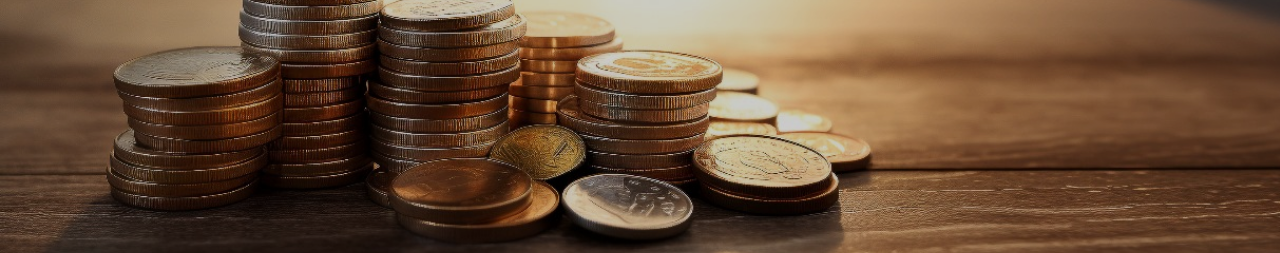
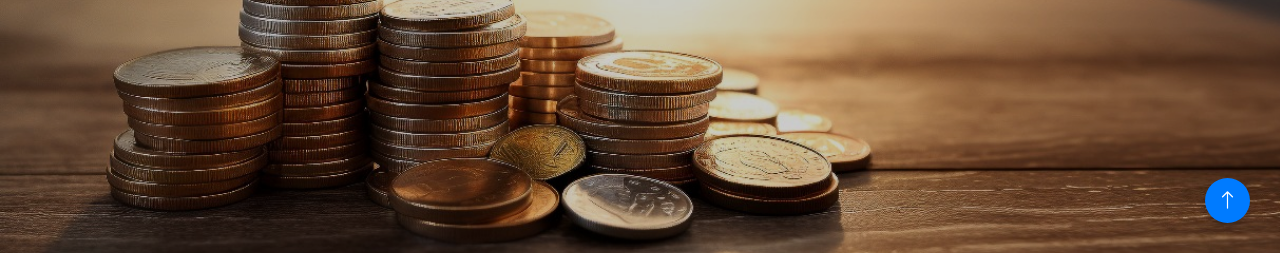
Before and after one commit to mdrahuman06/chitfunds, a plain HTML site: page index.html in a window 1280 px wide. Shown: the part 547-800 px from the top of the page. Drawn offline with nearby package versions, Linux system fonts and the light colour scheme; a web font is replaced by a local one.

Commit message:
files added

```diff
--- a/assets/css/main.css
+++ b/assets/css/main.css
@@ -421,3 +421,28 @@
     padding-left: 0;
   }
 }
+
+
+/* floating icon */
+#scrollToTopBtn {
+      position: fixed;
+      bottom: 30px;
+      right: 30px;
+      background-color: #007bff;
+      color: white;
+      border: none;
+      border-radius: 50%;
+      width: 45px;
+      height: 45px;
+      font-size: 20px;
+      cursor: pointer;
+      display: flex;
+      align-items: center;
+      justify-content: center;
+      box-shadow: 0 4px 8px rgba(0,0,0,0.2);
+      z-index: 1000;
+    }
+
+    #scrollToTopBtn:hover {
+      background-color: #0056b3;
+    }
--- a/assets/js/style.js
+++ b/assets/js/style.js
@@ -128,3 +128,9 @@ document.addEventListener("DOMContentLoaded", function () {
     zoomed = !zoomed;
   });
 });
+
+// function for floationg up arrow
+
+ document.getElementById("scrollToTopBtn").addEventListener("click", function() {
+      window.scrollTo({ top: 0, behavior: 'smooth' });
+    });
--- a/index.html
+++ b/index.html
@@ -512,6 +512,13 @@
       </footer>
       <!-- end footer section -->
 
+
+  <!-- Scroll to Top Button -->
+
+  <button id="scrollToTopBtn">
+    <i class="bi bi-arrow-up"></i>
+  </button>
+
   </div>
   <!-- .site-wrap -->
 
```
Also changed, not shown: about.html (+6 -0 lines), contact.html (+6 -0 lines), services.html (+5 -0 lines).
